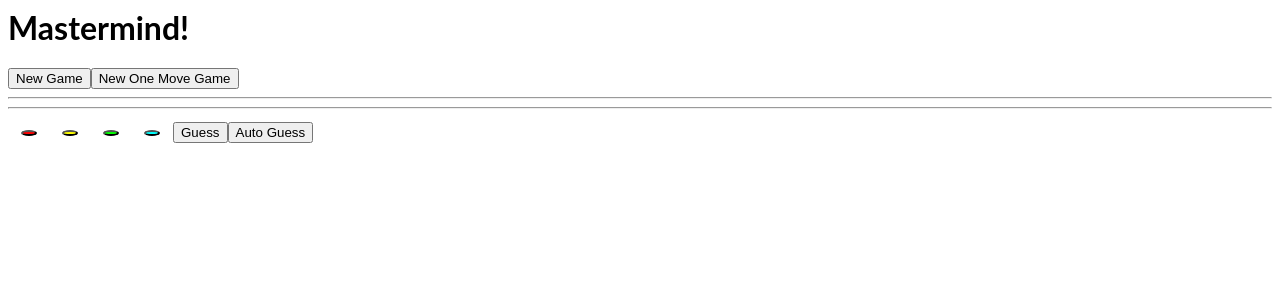
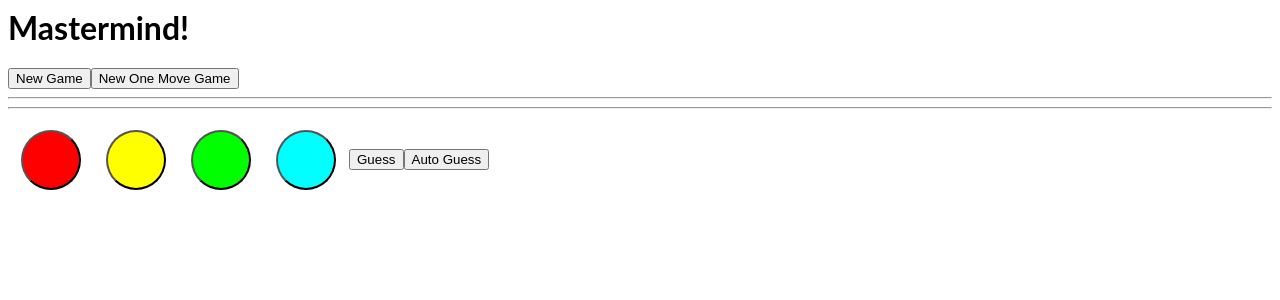
Before and after one commit to wcyuan/react-ts-mastermind, a React (Create React App) app: page / in a window 1280 px wide. Shown: the top 300 px of the page. Built offline with nearby package versions, Linux system fonts and the light colour scheme.

Commit message:
add "biggest" style

```diff
--- a/src/style.css
+++ b/src/style.css
@@ -12,6 +12,11 @@ h1, p {
   margin: 1%;
   }
 
+.biggest {
+  height: 60px;
+  width: 60px;
+}
+
 .big {
   height: 30px;
   width: 30px;
```
